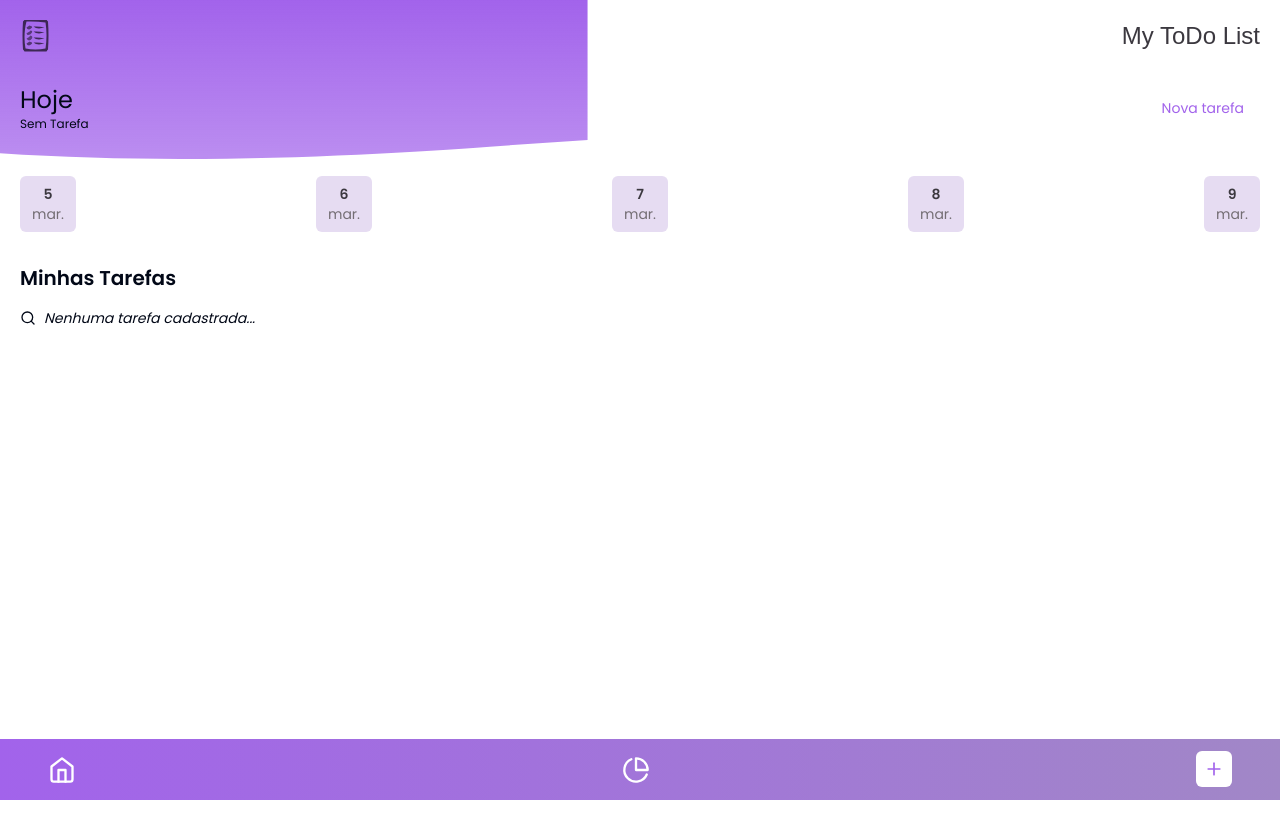
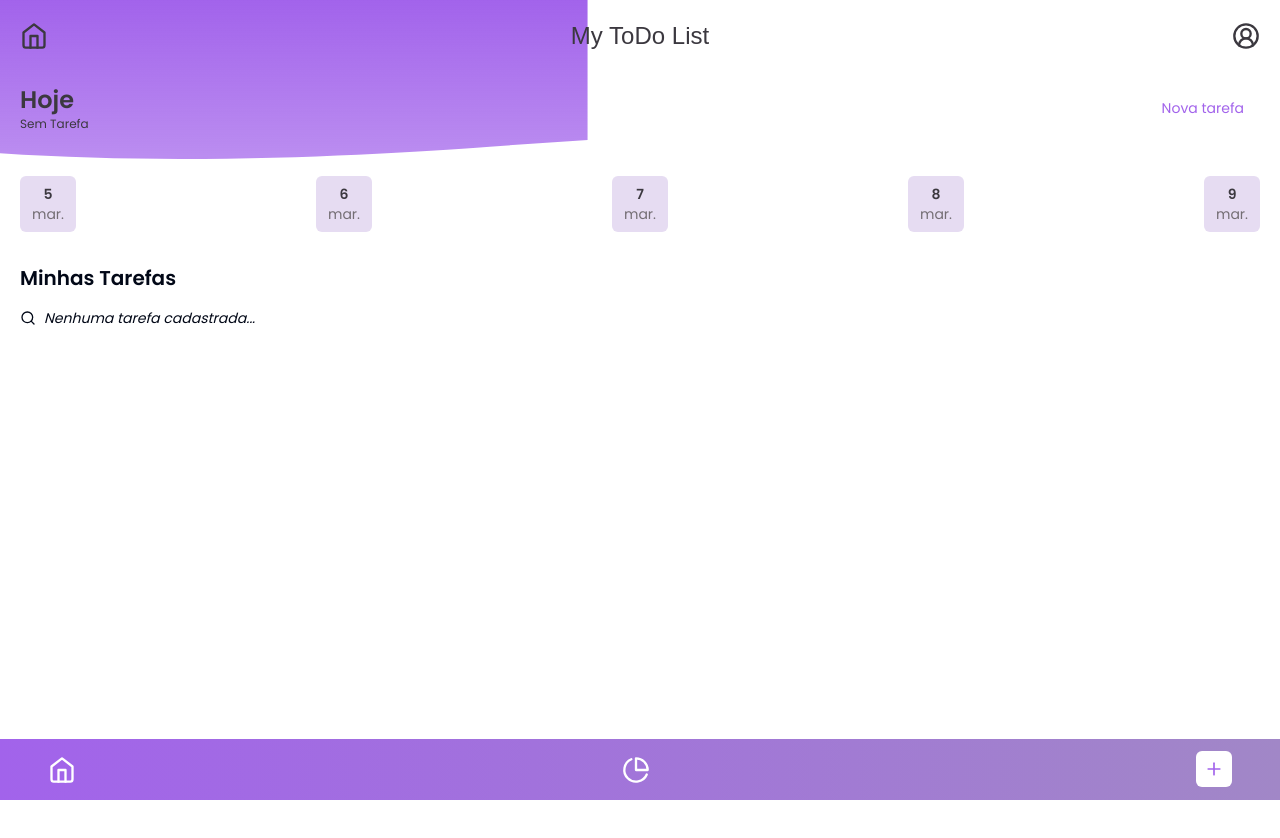
Before and after one commit to willyancr/MyToDoListApp, a React (Vite) app: page / in a window 1280 px wide. Shown: the top 838 px of the page. Built offline with nearby package versions, Linux system fonts and the light colour scheme; a web font is replaced by a local one.

Commit message:
Update header text color in components
Change header text color to "projeto-CinzaEscuro" for consistency in components.

```diff
--- a/src/components/ChooseActivity.jsx
+++ b/src/components/ChooseActivity.jsx
@@ -6,7 +6,7 @@ import SvgWaves from '@/image/Waves';
 const ChooseActivity = () => {
   return (
     <>
-      <header className="fixed w-full z-50 top-0">
+      <header className="fixed w-full z-50 top-0 text-projeto-CinzaEscuro">
         <div className="relative">
           <SvgWaves />
         </div>
--- a/src/components/CreateTask.jsx
+++ b/src/components/CreateTask.jsx
@@ -9,7 +9,7 @@ import SvgWaves from '@/image/Waves';
 const CreateTask = () => {
   return (
     <>
-      <header className="fixed w-full z-50 top-0">
+      <header className="fixed w-full z-50 top-0 text-projeto-CinzaEscuro">
         <div className="relative">
           <SvgWaves />
         </div>
--- a/src/components/Header.jsx
+++ b/src/components/Header.jsx
@@ -4,6 +4,7 @@ import { Link } from 'react-router-dom';
 import { useTask } from '../TaskContext';
 import SvgComponent from '@/image/Waves-header';
 import Logo from '@/image/Logo';
+import { Home, CircleUserRound, SquareUserRound } from 'lucide-react';
 
 const Header = () => {
   const { tasks } = useTask();
@@ -21,14 +22,15 @@ const Header = () => {
       <div className="relative ">
         <SvgComponent />
       </div>
-      <div className="absolute w-full top-0 p-5">
+      <div className="absolute w-full top-0 p-5 text-projeto-CinzaEscuro">
         <div className="flex items-center justify-between pb-8">
-          <Logo />
-          <p className="text-2xl logo text-projeto-CinzaEscuro">My ToDo List</p>
+          <Home size={28} />
+          <p className="text-2xl logo ">My ToDo List</p>
+          <CircleUserRound size={28} />
         </div>
         <div className="flex items-center justify-between ">
           <div>
-            <p className="text-2xl">Hoje</p>
+            <p className="text-2xl font-bold">Hoje</p>
             <p className="text-xs">{todayTasks(tasks)}</p>
           </div>
           <Link to="/atividade">
--- a/src/components/Statistics.jsx
+++ b/src/components/Statistics.jsx
@@ -5,7 +5,7 @@ import SvgWaves from '@/image/Waves';
 const Statistics = () => {
   return (
     <>
-      <header className="fixed w-full z-50 top-0">
+      <header className="fixed w-full z-50 top-0 text-projeto-CinzaEscuro">
         <div className="relative">
           <SvgWaves />
         </div>
```
